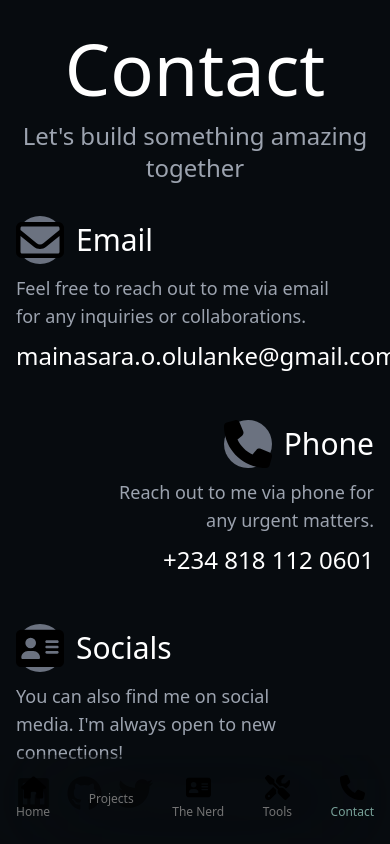
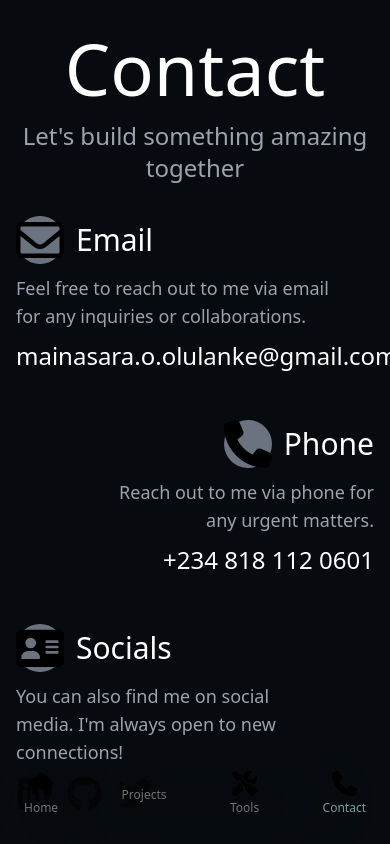
Before and after one commit to Olulanke-Mainasara/Portfolio-2.0, an Astro site: page /contact in a window 390 px wide. Shown: the top 844 px of the page. Built offline with nearby package versions, Linux system fonts and the light colour scheme; Astro itself is replaced by a stand-in of ours; some icons are missing.

Commit message:
Made some slight UI changes

```diff
--- a/src/components/Shared/Nav/DesktopNav.astro
+++ b/src/components/Shared/Nav/DesktopNav.astro
@@ -4,7 +4,7 @@ import SLink from "../UI/SLink.astro";
 ---
 
 <header id="desktop-nav" class="fixed z-20 items-center hidden w-full text-black top-3 left-3 md:flex opacity-0 pointer-events-none transition-opacity duration-300">
-    <nav class="flex items-center pl-6 bg-white rounded-full shadow-2xl">
+    <nav class="flex items-center px-6 py-3 bg-white rounded-full shadow-2xl">
         <a href="/"><Logo /></a>
         <div class="flex items-center gap-6">
             <ul class="flex gap-6">
@@ -13,7 +13,7 @@ import SLink from "../UI/SLink.astro";
                 <li class="hover:scale-110 hover:-rotate-6 duration-300 hover:bg-black hover:text-white py-1 px-2 rounded-md"><a href="/tools">Tools</a></li>
                 <li class="hover:scale-110 hover:rotate-6 duration-300 hover:bg-black hover:text-white py-1 px-2 rounded-md"><a href="/contact">Contact</a></li>
             </ul>
-            <SLink href="/the-nerd" text="The Nerd" iconPosition="left" icon="astronaut" extraStyles="py-4 px-6 bg-black text-white gap-1" borderColor="border-black" iconWandH="medium" />
+            <!-- <SLink href="/the-nerd" text="The Nerd" iconPosition="left" icon="astronaut" extraStyles="py-4 px-6 bg-black text-white gap-1" borderColor="border-black" iconWandH="medium" /> -->
         </div>
     </nav>
 </header>
--- a/src/components/Shared/Nav/MobileNav.astro
+++ b/src/components/Shared/Nav/MobileNav.astro
@@ -3,7 +3,7 @@ import { Icon } from "astro-icon/components"
 ---
 
 <header class="backdrop-blur-3xl fixed bottom-0 w-full z-10 md:hidden pb-3">
-  <nav class="sticky bottom-0 mx-auto flex w-full justify-between gap-8 px-4 md:px-8 pt-5 pb-3 text-xs sm:max-w-md sm:rounded-t-xl sm:border-l sm:border-r sm:text-sm">
+  <nav class="sticky bottom-0 mx-auto flex w-full justify-between gap-8 px-6 pt-2 pb-4 text-xs">
     <a href="/" class="flex flex-col items-center gap-1 transition duration-100 active:text-background navlink">
       <Icon name={"house"} size={25} />
       <span>Home</span>
@@ -14,10 +14,10 @@ import { Icon } from "astro-icon/components"
       <span>Projects</span>
     </a>
 
-    <a href="/the-nerd" class="flex flex-col items-center gap-1 transition duration-100 active:text-background navlink">
+    <!-- <a href="/the-nerd" class="flex flex-col items-center gap-1 transition duration-100 active:text-background navlink">
       <Icon name={"address-card"} size={25} />
       <span>The Nerd</span>
-    </a>
+    </a> -->
 
     <a href="/tools" class="flex flex-col items-center gap-1 transition duration-100 active:text-background navlink">
       <Icon name={"tools"} size={25} />
```
